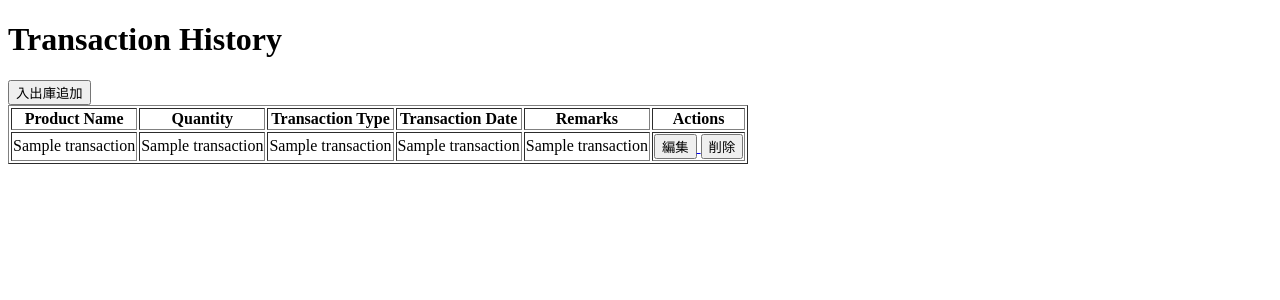
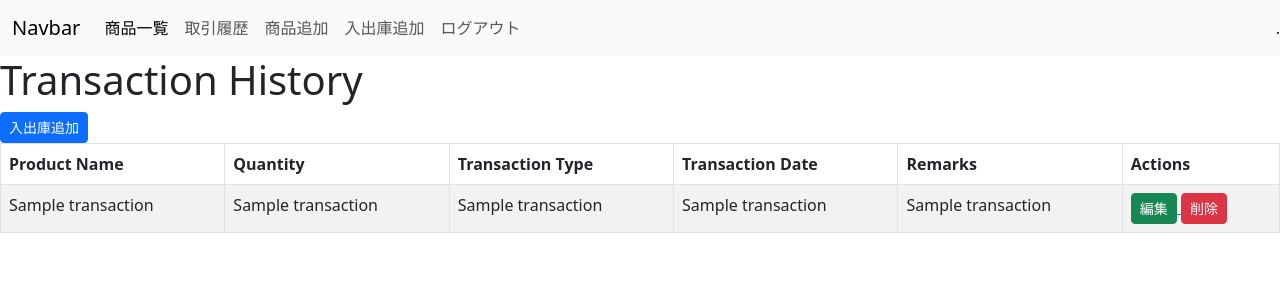
Before and after one commit to KmiBrkY/cafe_app, a Flask app: template templates/transaction_list.html in a window 1280 px wide. Shown: the top 300 px of the page. Run offline with Flask 3, Linux system fonts and the light colour scheme; the template is opened without the code that fills it: most values are stand-ins (such as "Sample title", 1, 10 or a date in 2020).

Commit message:
レンダー公開準備

```diff
--- a/templates/transaction_list.html
+++ b/templates/transaction_list.html
@@ -4,13 +4,42 @@
     <meta charset="UTF-8">
     <meta name="viewport" content="width=device-width, initial-scale=1.0">
     <title>Transaction History</title>
+    <link href="https://cdn.jsdelivr.net/npm/bootstrap@5.3.0/dist/css/bootstrap.min.css" rel="stylesheet" integrity="sha384-9ndCyUaIbzAi2FUVXJi0CjmCapSmO7SnpJef0486qhLnuZ2cdeRhO02iuK6FUUVM" crossorigin="anonymous">
 </head>
 <body>
+    <nav class="navbar navbar-expand-lg bg-body-tertiary">
+        <div class="container-fluid">
+          <a class="navbar-brand" href="#">Navbar</a>
+          <button class="navbar-toggler" type="button" data-bs-toggle="collapse" data-bs-target="#navbarSupportedContent" aria-controls="navbarSupportedContent" aria-expanded="false" aria-label="Toggle navigation">
+            <span class="navbar-toggler-icon"></span>
+          </button>
+          <div class="collapse navbar-collapse" id="navbarSupportedContent">
+            <ul class="navbar-nav me-auto mb-2 mb-lg-0">
+              <li class="nav-item">
+                <a class="nav-link active" aria-current="page" href="{{ url_for('show_products') }}">商品一覧</a>
+              </li>
+              <li class="nav-item">
+                <a class="nav-link" href="{{ url_for('show_transactions') }}">取引履歴</a>
+              </li>
+              <li class="nav-item">
+                <a class="nav-link" href="{{ url_for('add_product') }}">商品追加</a>
+              </li>
+              <li class="nav-item">
+                <a class="nav-link" href="{{ url_for('add_transaction_page') }}">入出庫追加</a>
+              </li>
+              <li class="nav-item">
+                <a class="nav-link" href="{{ url_for('logout') }}">ログアウト</a>
+              </li>
+            </ul>
+          </div>
+        </div>.
+    </nav>
+
     <h1>Transaction History</h1>
     <a href="{{ url_for('add_transaction_page') }}">
-        <button>入出庫追加</button>
+        <button class="btn btn-primary btn-sm">入出庫追加</button>
     </a>
-    <table border="1">
+    <table class="table table-bordered table-striped">
         <thead>
             <tr>
                 <th>Product Name</th>
@@ -18,7 +47,7 @@
                 <th>Transaction Type</th>
                 <th>Transaction Date</th>
                 <th>Remarks</th>
-                <th>Actions</th>  <!-- 編集と削除の列を追加 -->
+                <th>Actions</th>
             </tr>
         </thead>
         <tbody>
@@ -30,21 +59,21 @@
                     <td>{{ transaction[4] }}</td>
                     <td>{{ transaction[5] }}</td>
                     <td>
-                        <!-- 編集ボタン -->
+                        <!-- 編集ボタン（緑色） -->
+                        <a href="{{ url_for('edit_transaction', transaction_id=transaction[0]) }}">
+                            <button class="btn btn-success btn-sm">編集</button>
+                        </a>
 
-                            <a href="{{ url_for('edit_transaction', transaction_id=transaction[0]) }}">
-                                <button>編集</button>
-                            </a>
-
-
-                        <!-- 削除ボタン -->
+                        <!-- 削除ボタン（赤色） -->
                         <a href="{{ url_for('delete_transaction', transaction_id=transaction[0]) }}" onclick="return confirm('本当に削除しますか？');">
-                            <button>削除</button>
+                            <button class="btn btn-danger btn-sm">削除</button>
                         </a>
                     </td>
                 </tr>
             {% endfor %}
         </tbody>
     </table>
+
+    <script src="https://cdn.jsdelivr.net/npm/bootstrap@5.3.0/dist/js/bootstrap.bundle.min.js" integrity="sha384-geWF76RCwLtnZ8qwWowPQNguL3RmwHVBC9FhGdlKrxdiJJigb/j/68SIy3Te4Bkz" crossorigin="anonymous"></script>
 </body>
 </html>
```
Also changed, not shown: requirements.txt (added, +8 -0 lines), 1 other file.
